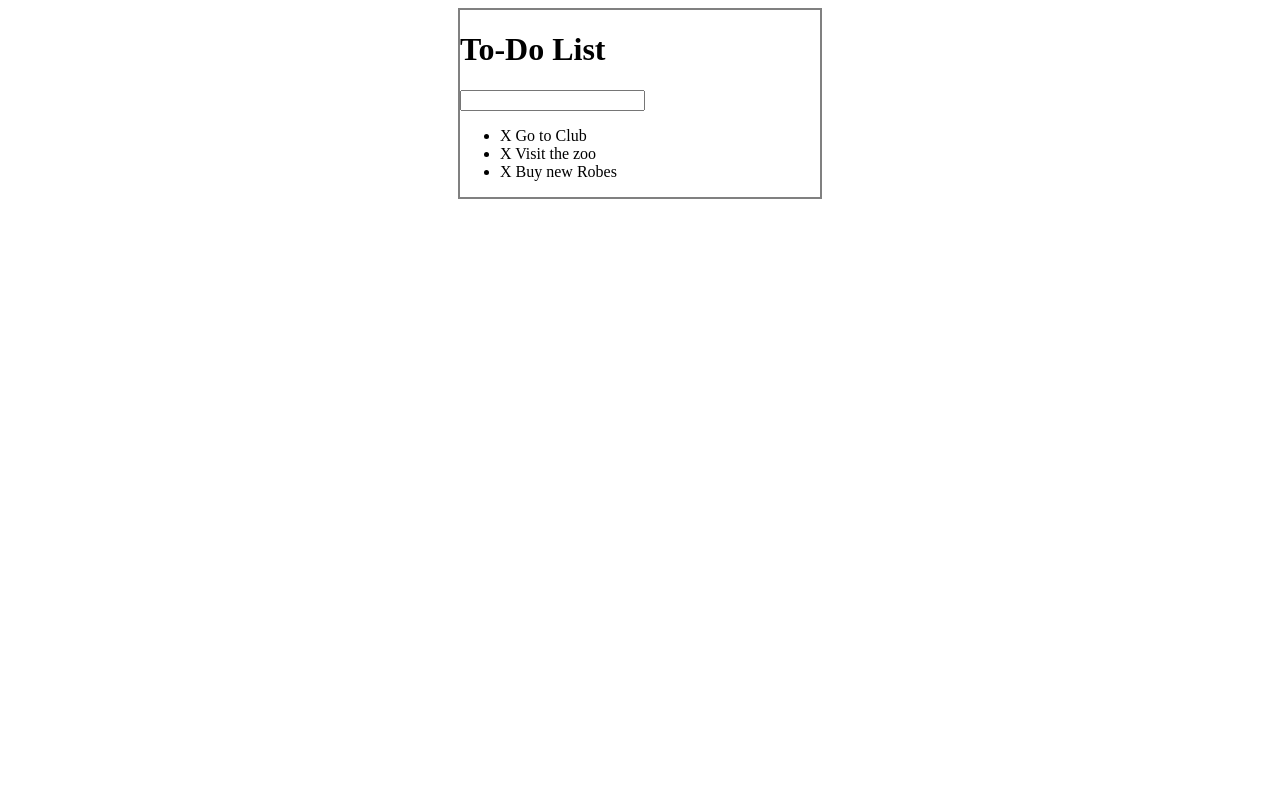
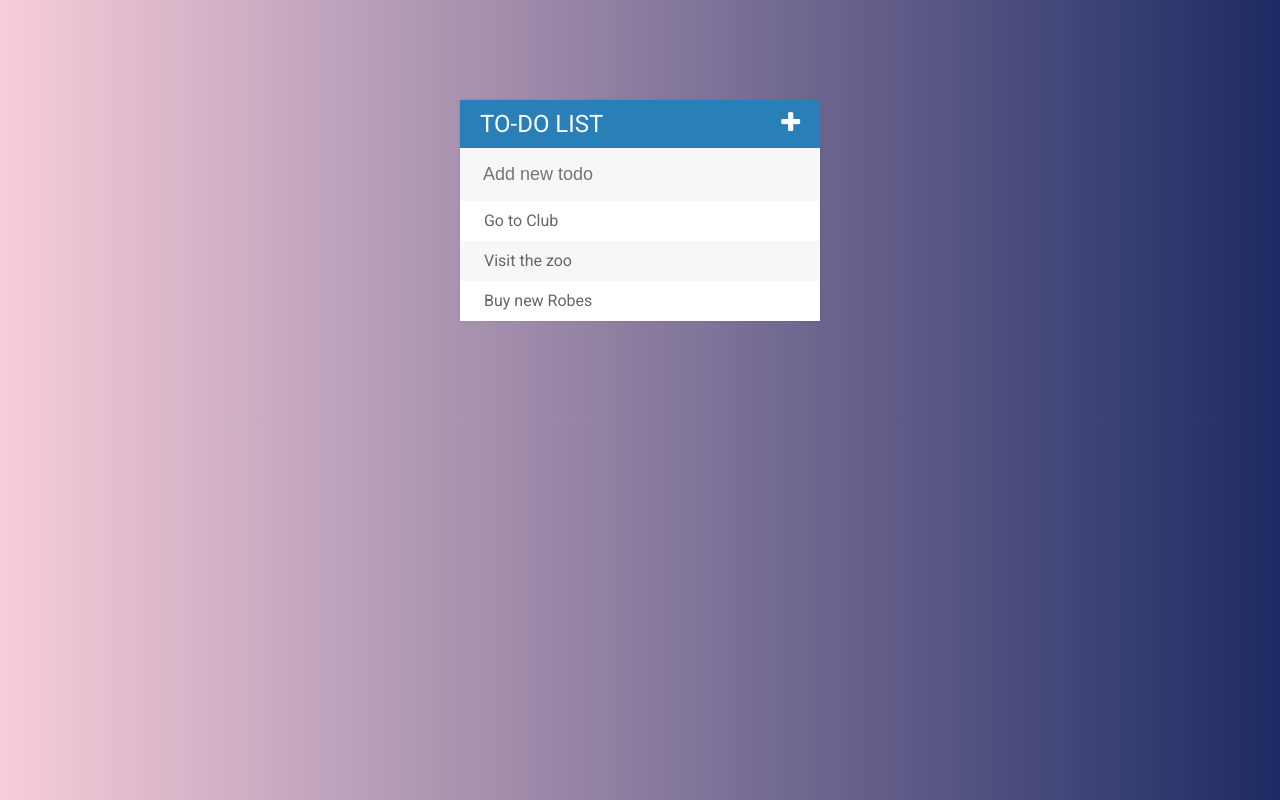
Before and after one commit to tanzhe74/udemy-web, a plain HTML site: page todoList/todoList.html in a window 1280 px wide. Drawn offline with Linux system fonts and the light colour scheme.

Commit message:
Second commit
Change the style part to look nicer for the tiny project

```diff
--- a/todoList/assets/css/todo.css
+++ b/todoList/assets/css/todo.css
@@ -1,10 +1,84 @@
-#container{
-	width: 360px;
-	margin: 0 auto;
-	border: 2px solid gray;
+body {
+	font-family: Roboto;
+	background: #1D2B64;  /* fallback for old browsers */
+	background: -webkit-linear-gradient(to right, #F8CDDA, #1D2B64);  /* Chrome 10-25, Safari 5.1-6 */
+	background: linear-gradient(to right, #F8CDDA, #1D2B64); /* W3C, IE 10+/ Edge, Firefox 16+, Chrome 26+, Opera 12+, Safari 7+ */
+
+}
+
+h1 {
+	background: #2980b9;
+	color: white;
+	margin: 0;
+	padding : 10px 20px;
+	font-size: 24px;
+	font-weight: normal;
+	text-transform: uppercase;
+}
+
+ul {
+	list-style: none;
+	padding: 0;
+	margin: 0;
+}
+
+
+li{
+	background: white;
+	height: 40px;
+	line-height: 40px;
+	color: #666;
+}
+
+li:nth-child(2n) {
+	background: #f7f7f7;
+}
+
+li:hover span {
+	width: 40px;
+	opacity: 1;
+}
+
+input {
+	font-size: 18px;
+	color: #2980b9;
+	background-color: #f7f7f7;
+	width: 100%;
+	padding: 13px 13px 13px 20px;
+	box-sizing: border-box;
+	border: 3px solid rgba(0,0,0,0);
+}
+
+input:focus{
+	background: white;
+	border: 3px solid #2980b9;
+	outline:none;
+}
+
+span{
+	background: #e74c3c;
+	height: 40px;
+	margin-right: 20px;
+	text-align: center;
+	color: white;
+	width: 0px;
+	display: inline-block;
+	transition: 0.2s;
+	opacity: 0;
 }
 
 .completed{
 	color: gray;
 	text-decoration: line-through;
 }
+
+.fa-plus{
+	float: right;
+}
+
+#container{
+	width: 360px;
+	margin: 100px auto;
+	background: #f7f7f7;
+	box-shadow: 0 0 3px rgba(0,0,0,0.1);
+}
--- a/todoList/assets/js/todo.js
+++ b/todoList/assets/js/todo.js
@@ -18,6 +18,10 @@ $("input[type = 'text']").keypress(function(event){
 	if(event.which === 13) {
 		var todoText = $(this).val();
 		$(this).val("");
-		$("ul").append("<li><span>X</span> " + todoText + "</li>");
+		$("ul").append("<li><span><i class='fa fa-trash'></i></span> " + todoText + "</li>");
 	}
 });
+
+$(".fa-plus").click(function(){
+	$("input[type = 'text']").fadeToggle();
+});
--- a/todoList/todoList.html
+++ b/todoList/todoList.html
@@ -3,18 +3,27 @@
 <head>
 	<title>Todo List</title>
 	<link rel="stylesheet" type="text/css" href="assets/css/todo.css">
+	<link href="https://fonts.googleapis.com/css?family=Roboto:400,500,700" rel="stylesheet">
+	<link rel="stylesheet" type="text/css" href="https://maxcdn.bootstrapcdn.com/font-awesome/4.7.0/css/font-awesome.min.css">
 	<script type="text/javascript" src = "assets/js/lib/jquery-3.2.1.min.js"></script>
 	</script>
 </head>
 <body>
 <div id = "container">
-	<h1>To-Do List</h1>
-	<input type="text">
+	<h1>To-Do List <i class="fa fa-plus"></i>
+</h1>
+	<input type="text" placeholder="Add new todo">
 
 	<ul>
-		<li><span>X</span> Go to Club</li>
-		<li><span>X</span> Visit the zoo</li>
-		<li><span>X</span> Buy new Robes</li>
+		<li><span>
+			<i class="fa fa-trash" aria-hidden="true"></i>
+		</span> Go to Club</li>
+		<li><span>
+			<i class="fa fa-trash" aria-hidden="true"></i>
+		</span> Visit the zoo</li>
+		<li><span>
+			<i class="fa fa-trash" aria-hidden="true"></i>
+		</span> Buy new Robes</li>
 	</ul>
 </div>
 <script type="text/javascript" src = "assets/js/todo.js"></script>
```
